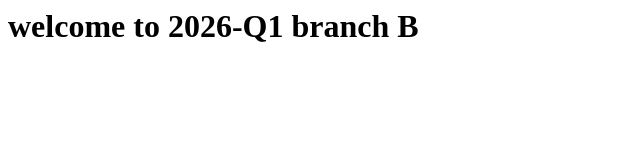
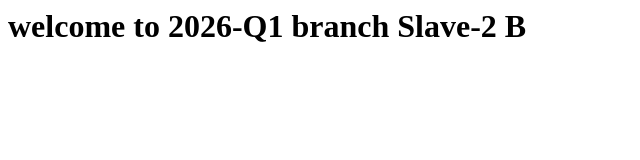
Before and after one commit to abhishek-7980/docker-assigement-2, a plain HTML site: page index.html in a window 1280 px wide. Shown: the whole page, without its empty margins (0-640 px from the left). Drawn offline with Linux system fonts and the light colour scheme.

Commit message:
added change in file

```diff
--- a/index.html
+++ b/index.html
@@ -1 +1 @@
-<h1> welcome to 2026-Q1 branch  B </h1>
+<h1> welcome to 2026-Q1 branch Slave-2 B </h1>
```
